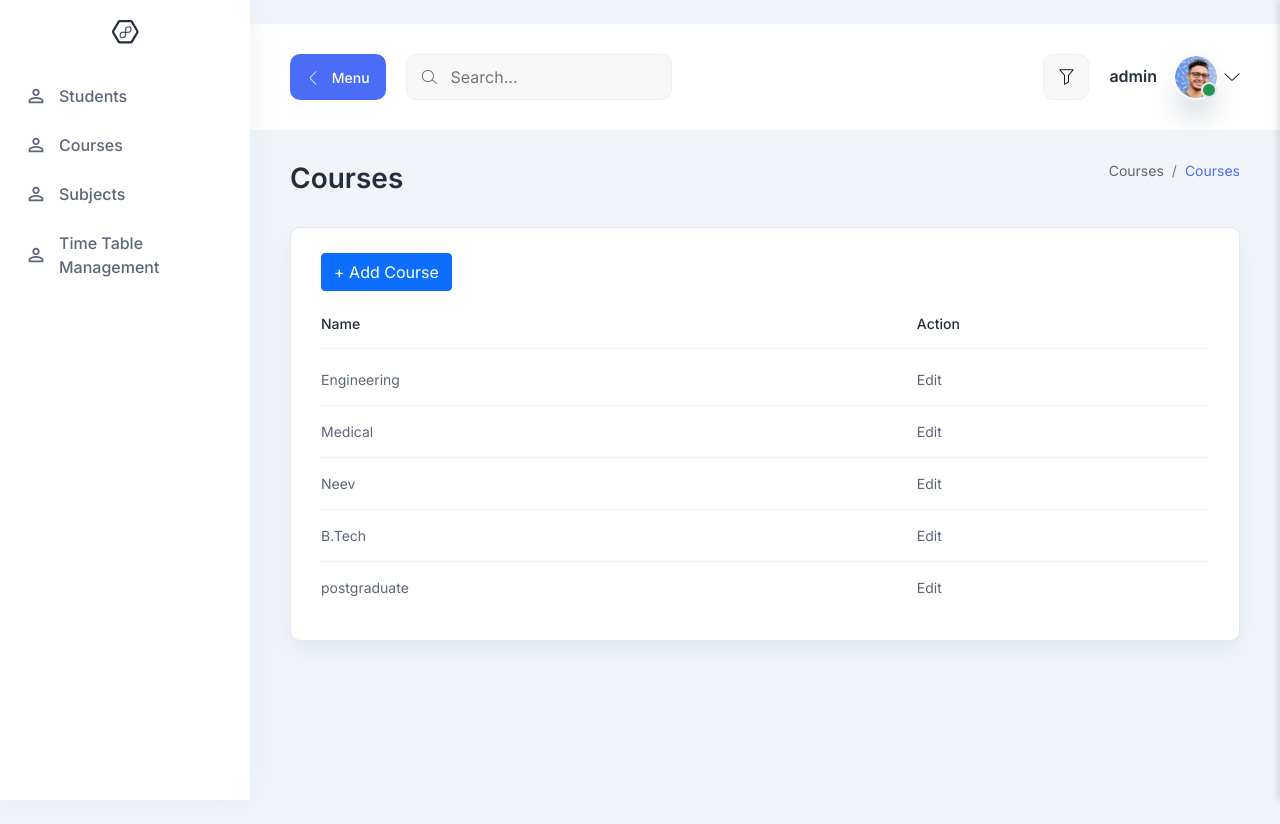
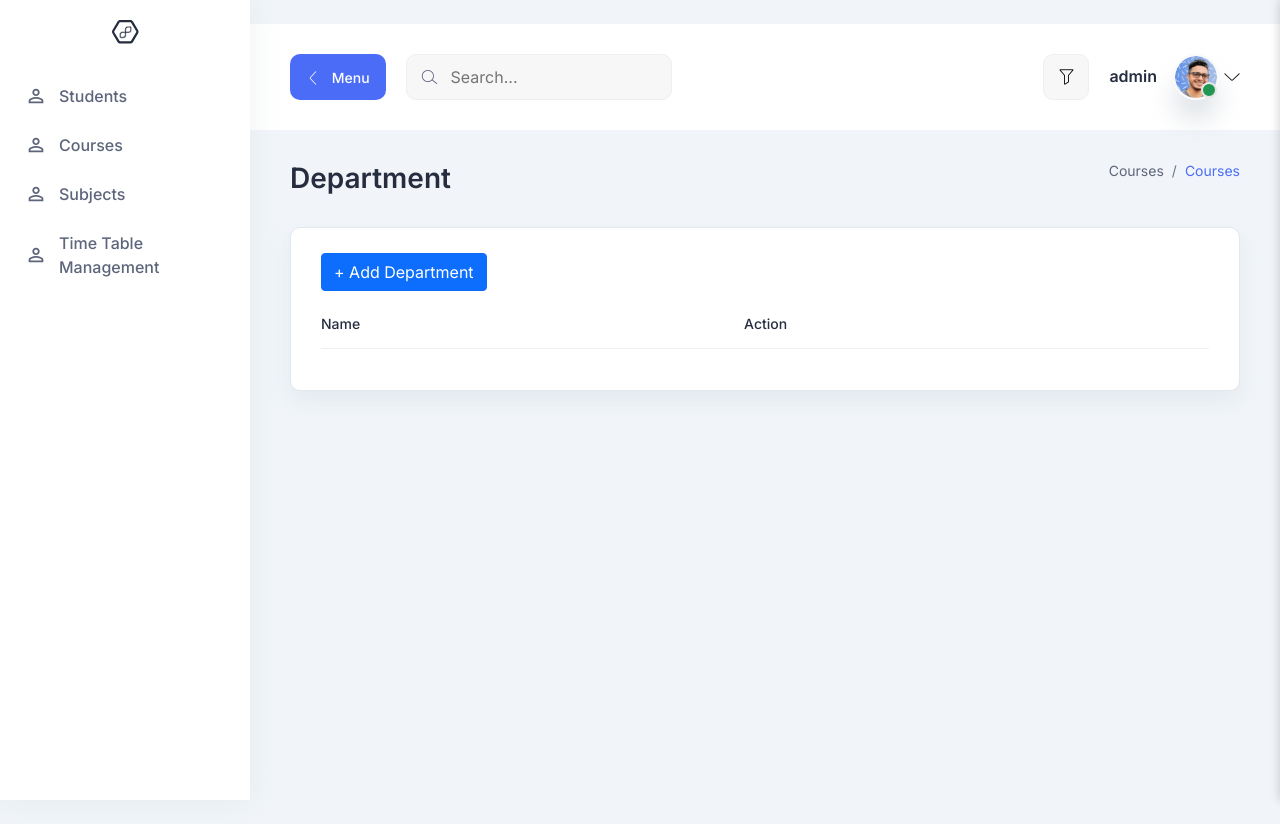
Before and after one commit to reddymahi251/newone, a Django app: page /all-courses in a window 1280 px wide. Run offline with Django 3.2, Linux system fonts and the light colour scheme; a user stored in the database is signed in; data comes from the database, SQL or seed files in the repository; lists and menus that the app fills with data are empty; some libraries are stand-ins or nearby versions.

Commit message:
Update courses.html

```diff
--- a/src/templates/courses.html
+++ b/src/templates/courses.html
@@ -10,7 +10,7 @@
         <div class="row align-items-center">
           <div class="col-md-6">
             <div class="title mb-30">
-              <h2>Courses</h2>
+              <h2>Department</h2>
             </div>
           </div>
           <!-- end col -->
@@ -40,7 +40,7 @@
           <div class="col-lg-12">
             <div class="card-style mb-30">
               <h6 class="mb-10">
-                   <a class="btn btn-primary"  href="/add-courses" role="button">+ Add Course</a>
+                   <a class="btn btn-primary"  href="/add-Department" role="button">+ Add Department</a>
 
             </h6>
               <div class="table-responsive">
@@ -57,12 +57,12 @@
                     </tr>
                   </thead>
                   <tbody>
-                    {% for s in  courses %}
+                    {% for s in  Department %}
                     <tr>
 
-                        <td><p>{{ s.course_name }}</p></td>
+                        <td><p>{{ s.Department_name }}</p></td>
                         <td><p>
-                            <a href="/update-course/{{s.id}}">Edit</a>
+                            <a href="/update-Department/{{s.id}}">Edit</a>
                         </p></td>
 
                     </tr>
```
